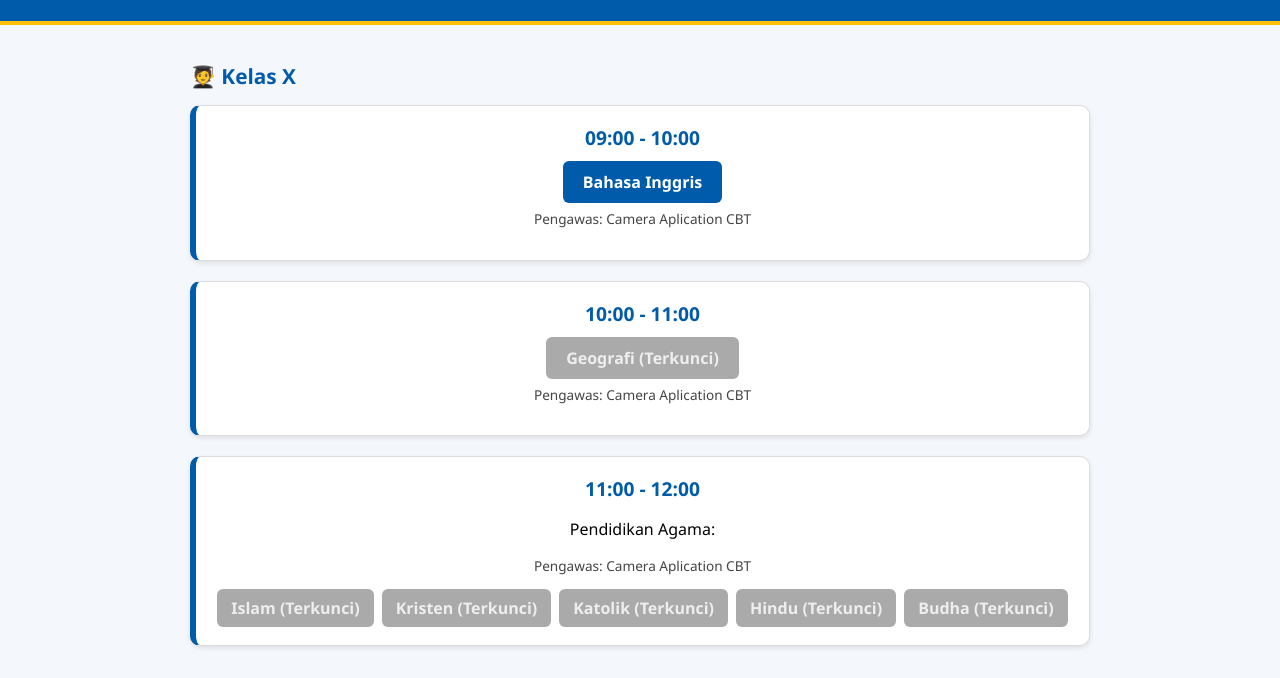
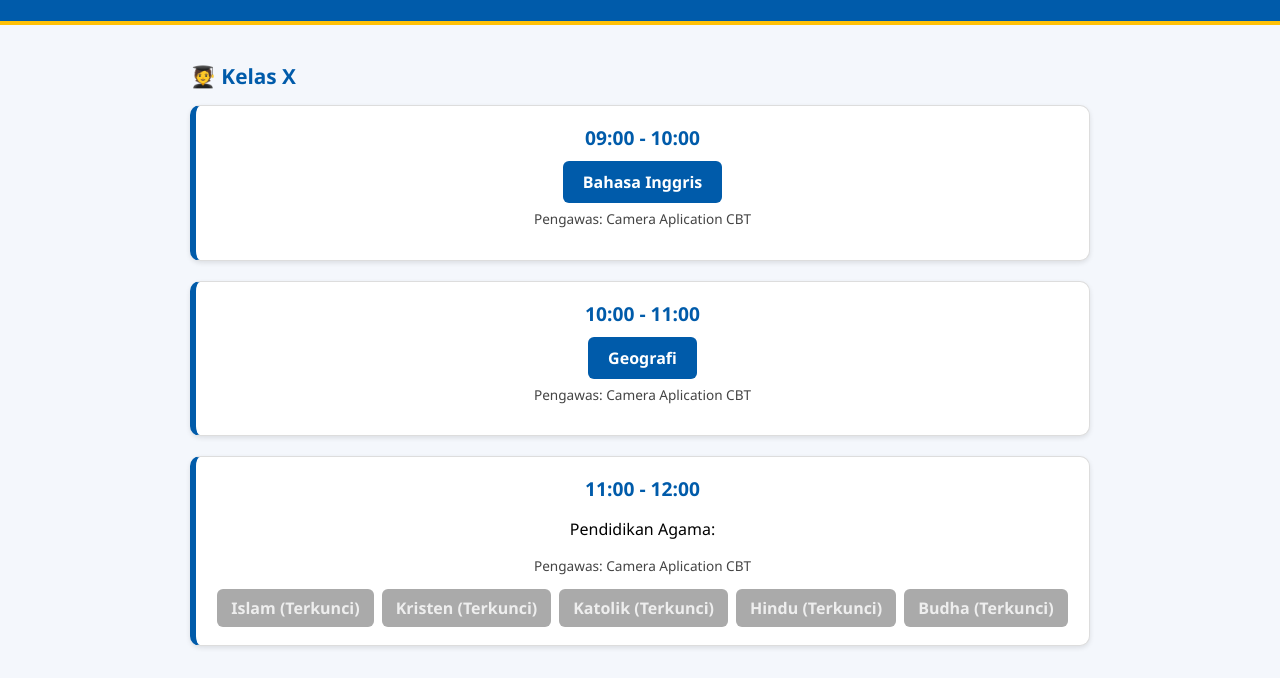
Before and after one commit to cbtrnj/pc, a plain HTML site: page rabu-ips.html in a window 1280 px wide. Shown: the part 114-792 px from the top of the page. Drawn offline with Linux system fonts and the light colour scheme.

Commit message:
Update rabu-ips.html

```diff
--- a/rabu-ips.html
+++ b/rabu-ips.html
@@ -221,7 +221,7 @@
   const soalSettings = {
     // Kelas X
     "btn-x-inggris": false,
-    "btn-x-geografi": true,
+    "btn-x-geografi": false,
     "btn-x-agama-islam": true,
     "btn-x-agama-kristen": true,
     "btn-x-agama-katolik": true,
@@ -230,7 +230,7 @@
 
     // Kelas XI
     "btn-xi-inggris":false,
-    "btn-xi-geografi": true,
+    "btn-xi-geografi": false,
     "btn-xi-agama-islam": true,
     "btn-xi-agama-kristen": true,
     "btn-xi-agama-katolik": true,
@@ -239,7 +239,7 @@
 
     // Kelas XII
     "btn-xii-inggris": false,
-    "btn-xii-geografi": true,
+    "btn-xii-geografi": false,
     "btn-xii-agama-islam": true,
     "btn-xii-agama-kristen": true,
     "btn-xii-agama-katolik": true,
```
